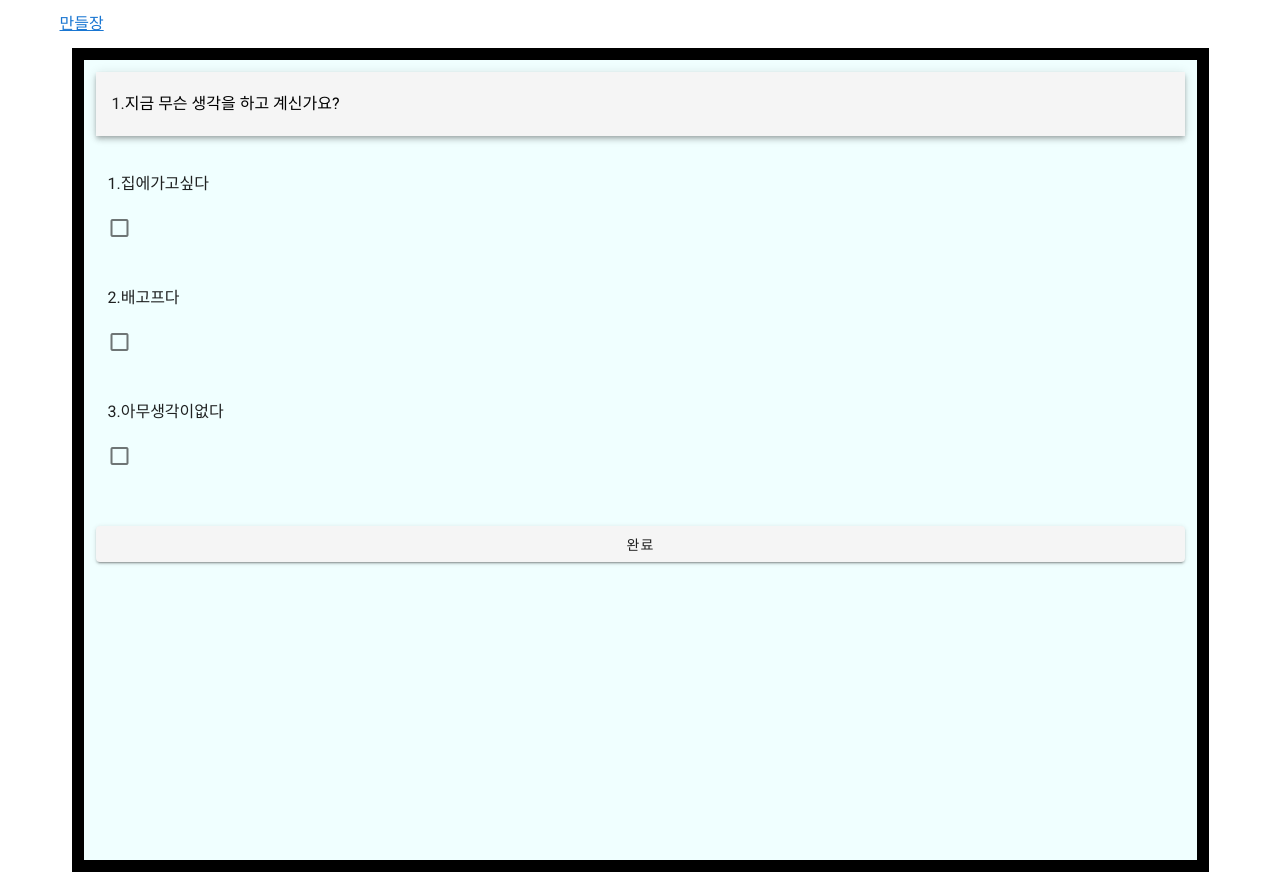
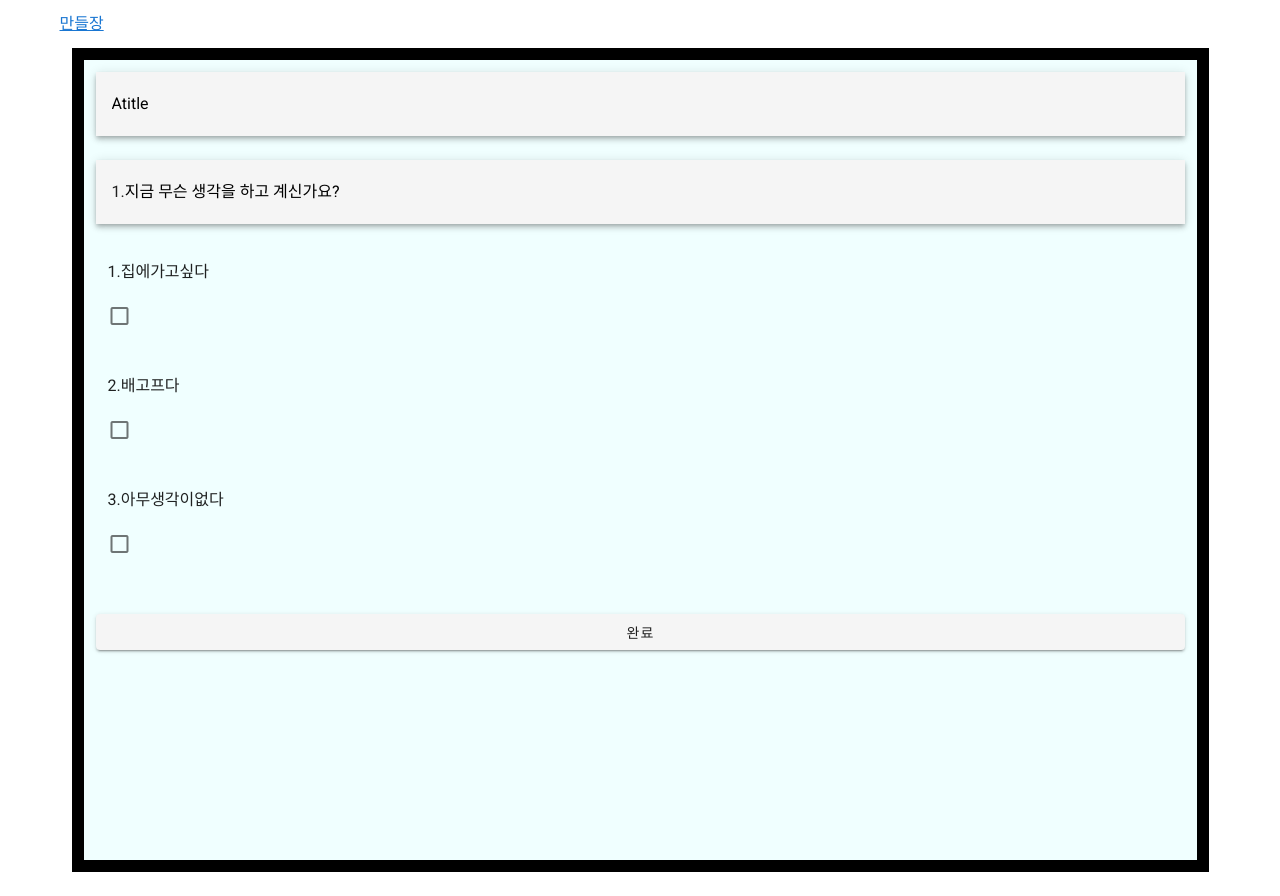
Before and after one commit to Dochiwai/vueDev, a Vue app: page /make in a window 1280 px wide. Both pictures are taken after a click on the button "미리보기". Built offline with nearby package versions, Linux system fonts and the light colour scheme.

Commit message:
약간수정

```diff
--- a/src/components/SurveyDoingTemplete/SurveyDoSelView.vue
+++ b/src/components/SurveyDoingTemplete/SurveyDoSelView.vue
@@ -1,5 +1,10 @@
 <template>
     <v-app style="background-color: azure;">
+      <v-container>
+          <v-app-bar>
+              <span></span> <input v-model="item.title" type="text" style="width:100%;" readonly/>
+          </v-app-bar>
+      </v-container>
       <v-container>
           <v-app-bar>
               <span>1.</span> <input v-model="item.questions[0].title" type="text" style="width:100%;" readonly/>
--- a/src/components/SurveyDoingTemplete/SurveyDoWriteView.vue
+++ b/src/components/SurveyDoingTemplete/SurveyDoWriteView.vue
@@ -1,5 +1,10 @@
 <template>
     <v-app style="background-color: azure;">
+       <v-container>
+          <v-app-bar>
+              <span></span> <input v-model="item.title" type="text" style="width:100%;" readonly/>
+          </v-app-bar>
+      </v-container>
       <v-container>
           <v-app-bar>
               <span>1.</span> <input v-model="item.questions[0].title" type="text" style="width:100%;" readonly/>
```
Also changed, not shown: src/App.vue (line endings or trailing spaces).
